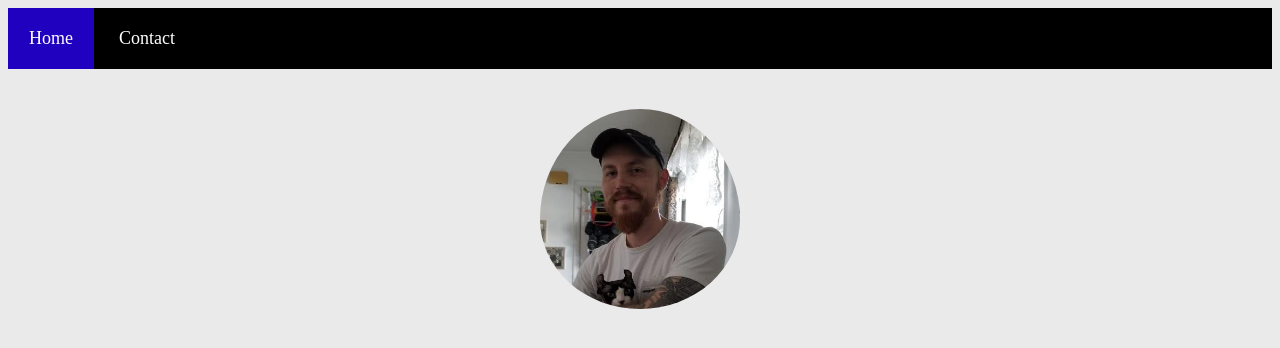
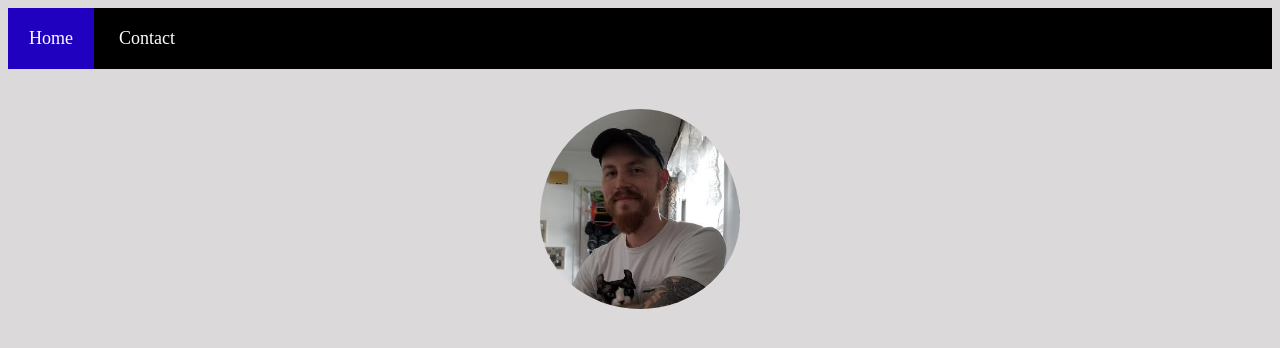
Before and after one commit to elijahcw-git/SDMM-Personal-Website, a plain HTML site: page index.html in a window 1280 px wide. Shown: the top 348 px of the page. Drawn offline with Linux system fonts and the light colour scheme.

Commit message:
changed background color to gray per assignment requirements

```diff
--- a/style.css
+++ b/style.css
@@ -1,6 +1,6 @@
 body {
 
-    background: rgb(234, 234, 234)
+    background: rgb(219, 217, 217)
 
 }
 .navbar {
```
